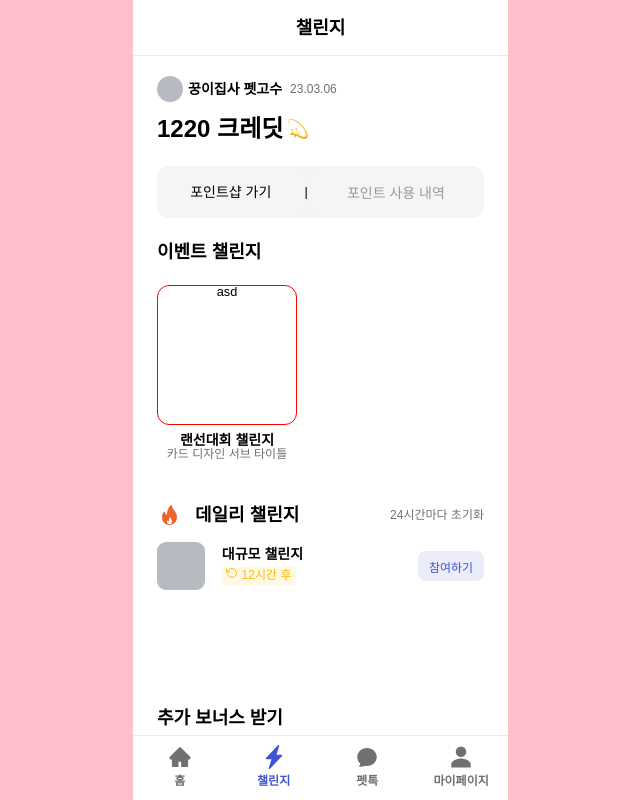
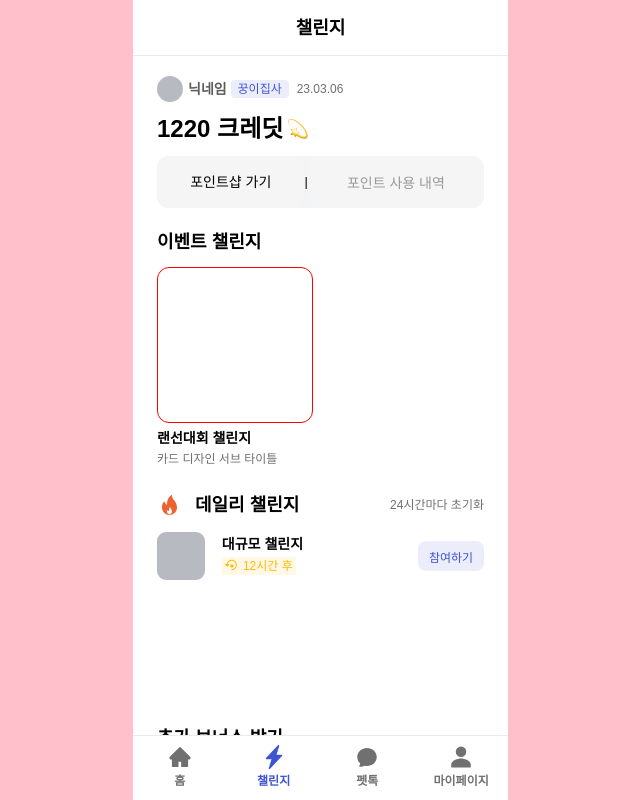
Before and after one commit to azure0929/Petnuri, a React (Vite) app: page /challenge in a window 1280 px wide. Shown: the whole page, without its empty margins (472-1112 px from the left). Built offline with nearby package versions, Linux system fonts and the light colour scheme.

Commit message:
#2 Design:챌린지 홈  디자인 수정사항 반영

```diff
--- a/src/pages/challenge/index.tsx
+++ b/src/pages/challenge/index.tsx
@@ -3,16 +3,15 @@ import Background from "@/components/Background";
 import styles from "@/styles/challenge.module.scss";
 import credit from '@/asset/credit.svg'
 import fire from '@/asset/fire.svg'
+import vector from '@/asset/vector.svg'
 import { useRef, useState, useEffect } from "react";
 import { Link, useNavigate } from "react-router-dom";
-import { FiRotateCcw } from "react-icons/fi";
 import ChallengeHBS from "@/pages/challenge/ChallengeHBS";
 import { useSetRecoilState } from "recoil";
 import { bottomSheetState } from "@/store/challengeState";
 import { createToast } from "@/utils/ToastUtils";
 
 const Challenge = () => {
-  const scrollRef = useRef(null);
   const intervalId = useRef(0);
   const setBottomIsOpen = useSetRecoilState(bottomSheetState);
   const [hour, setHour] = useState(0);
@@ -46,15 +45,6 @@ const Challenge = () => {
     };
   }, []);
 
-  const handleWheel = (e: React.WheelEvent<HTMLDivElement>) => {
-    if (!scrollRef.current) return;
-    if (e.deltaY === 0) return;
-
-    e.preventDefault();
-    const current = scrollRef.current as HTMLDivElement;
-    current.scrollLeft += e.deltaY;
-  };
-
   const wrong = () => createToast("error", "추후 오픈 예정입니다");
 
   return (
@@ -65,7 +55,8 @@ const Challenge = () => {
         </div>
         <div className={styles.name}>
           <div className={styles.img}></div>
-          <div className={styles.title}>꿍이집사 펫고수</div>
+          <div className={styles.nickname}>닉네임</div>
+          <div className={styles.petname}>꿍이집사</div>
           <div className={styles.date}> 23.03.06</div>
         </div>
         <div className={styles.credit}>
@@ -89,13 +80,12 @@ const Challenge = () => {
           <div className={styles.head}>
             <span>이벤트 챌린지</span>
           </div>
-          <div className={styles.body} ref={scrollRef} onWheel={handleWheel}>
+          <div className={styles.body}>
             <div className={styles.section}>
               <div
                 className={styles.img}
                 onClick={() => navigate("/eventchallenge1")}
               >
-                asd
               </div>
               <div className={styles.text}>
                 <Link to="/eventchallenge1" className={styles.title}>
@@ -120,7 +110,11 @@ const Challenge = () => {
             <div className={styles.main}>
               <div className={styles.title}>대규모 챌린지</div>
               <div className={styles.time}>
-                <FiRotateCcw /> {hour}시간 후{" "}
+                <div className={styles.vectorWrapper}>
+                  <img src={vector} alt="vector" style={{marginRight:'6px'}}/>
+                  <div className={styles.square}></div>
+                </div>
+                {hour}시간 후{" "}
               </div>
             </div>
             {/* f5시 참여완료를 참여하기로 바뀌지 않게 하려면 백엔드 필요  */}
@@ -142,6 +136,7 @@ const Challenge = () => {
             )}
           </div>
         </div>
+
         <div className={styles.bonus}>
           <div className={styles.title}>추가 보너스 받기</div>
           <button
--- a/src/styles/challenge.module.scss
+++ b/src/styles/challenge.module.scss
@@ -27,9 +27,23 @@
     margin-right: 5px;
   }
 
-  .title {
+  .nickname {
     font-size: 14px;
     font-weight: 600;
+    color: $gray_0700_5C5C5C;
+  }
+
+  .petname{
+    width: 58px;
+    height: 18px;
+    background-color: $brand_blue_100_3F54D11A;
+    border-radius: 4px;
+    color: $brand_blue_200_3F54D1;
+    font-size: 12px;
+    display: flex;
+    justify-content: center;
+    align-items: center;
+    margin-left: 4px;
   }
 
   .date {
@@ -58,7 +72,7 @@
 .shop {
   width: 100%;
   height: 52px;
-  margin-top: 15px;
+  margin-top: 5px;
   padding: 0 24px;
 
   .container {
@@ -108,7 +122,7 @@
     height: 26px;
     display: flex;
     justify-content: space-between;
-    margin-bottom: 16px;
+    margin-bottom: 8px;
     padding: 0 24px;
 
     span {
@@ -123,39 +137,26 @@
     display: flex;
     flex-direction: row;
     gap: 16px;
-    overflow-y: hidden;
-
-    &::-webkit-scrollbar {
-      height: 10px;
-    }
-    &::-webkit-scrollbar-track {
-      background-color: #f2f4f6;
-      border-radius: 10px;
-    }
-    &::-webkit-scrollbar-thumb {
-      background-color: #b8bac1;
-      border-radius: 10px;
-      &:hover {
-        background-color: #d9dbde;
-      }
-    }
 
     .section {
-      width: 140px;
+      width: 156px;
       height: 188px;
 
       .img {
-        width: 140px;
-        height: 140px;
+        width: 156px;
+        height: 156px;
         border-radius: 12px;
         border: 1px solid red;
         margin-bottom: 8px;
       }
 
       .text {
-        width: 140px;
+        width: 156px;
         height: 40px;
         padding: 0px, 0px, 2px, 0px;
+        display: flex;
+        flex-direction: column;
+        align-items: start;
 
         .title {
           height: 20px;
@@ -166,6 +167,7 @@
           height: 20px;
           font-size: 12px;
           color: $gray_0600_707070;
+          margin-top: 4px;
         }
       }
     }
@@ -239,6 +241,25 @@
         font-size: 12px;
         background: #ffba081a;
         color: #ffba08;
+        display: flex;
+        justify-content: center;
+        align-items: center;
+
+        .vectorWrapper {
+          position: relative;
+          display: inline-block;
+        }
+
+        .square {
+          position: absolute;
+          top: 50%;
+          left: 50%;
+          width: 3px;
+          height:3px;
+          transform: translate(-120%, -50%);
+          background-color:#ffba08;
+          border-radius: 1px;
+        }
       }
     }
 
@@ -276,7 +297,7 @@
   height: 93px;
   display: flex;
   flex-direction: column;
-  margin-top: 15px;
+  margin-top: 45px;
   padding: 0 24px;
 
   .title {
```
Also changed, not shown: src/asset/vector.svg (added).
